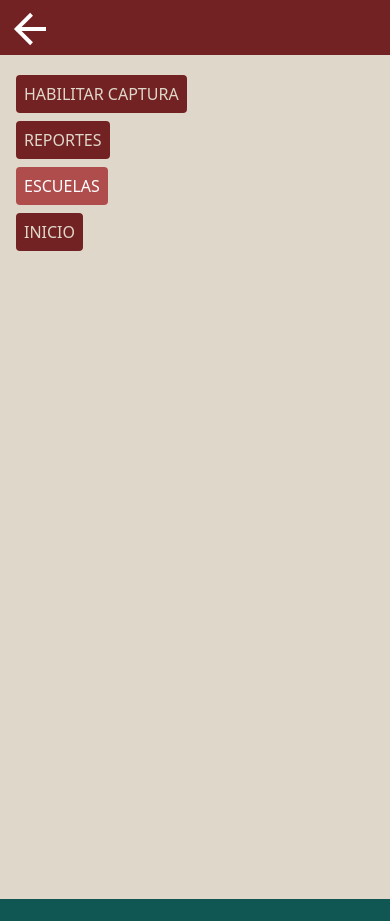
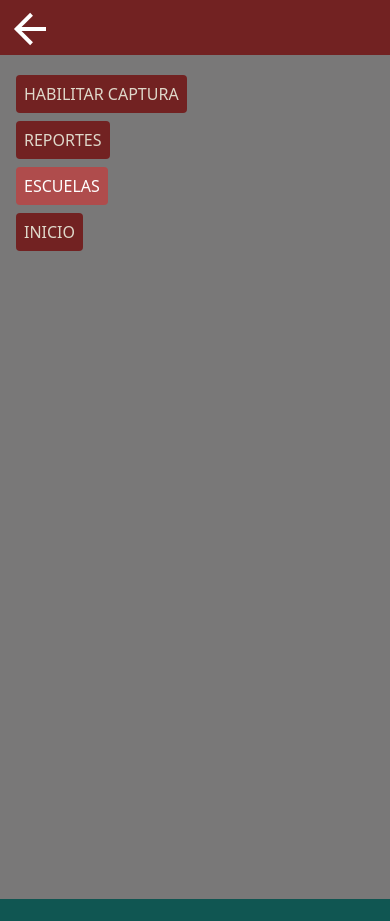
Before and after one commit to MiloJuarez/sce-react, a React app: page / in a window 390 px wide. Both pictures are taken after a click on the element 31 px from the left and 27 px from the top of the page. Built offline with nearby package versions, Linux system fonts and the light colour scheme.

Commit message:
Added animation

```diff
--- a/src/styles/MobileMenu.scss
+++ b/src/styles/MobileMenu.scss
@@ -2,15 +2,35 @@
 
 .MobileMenu {
     position: absolute;
-    top: vars.$hHeader;
-    left: 0;
+    top: 100vh;
+    left: 100vw;
     width: 100vw;
     height: 100vh;
     padding: vars.$pContainer 0 0 vars.$pContainer;
-    background-color: vars.$gray;
+    background-color: vars.$gray-dark;
+    transform: scale(0);
+    animation-name: cornerToCorner;
+    animation-duration: 0.4s;
+    animation-timing-function: ease-in-out;
+    animation-fill-mode: forwards;
+    animation-direction: normal;
     box-sizing: border-box;
 }
 .MobileMenu .Navbar {
     display: flex;
     flex-direction: column-reverse;
 }
+@keyframes cornerToCorner {
+    from {
+        top: 100vh;
+        left: 100vw;
+        transform: scale(0);
+        opacity: 0;
+    }
+    to {
+        top: vars.$hHeader;
+        left: 0;
+        transform: scale(1);
+        opacity: 1;
+    }
+}
```
